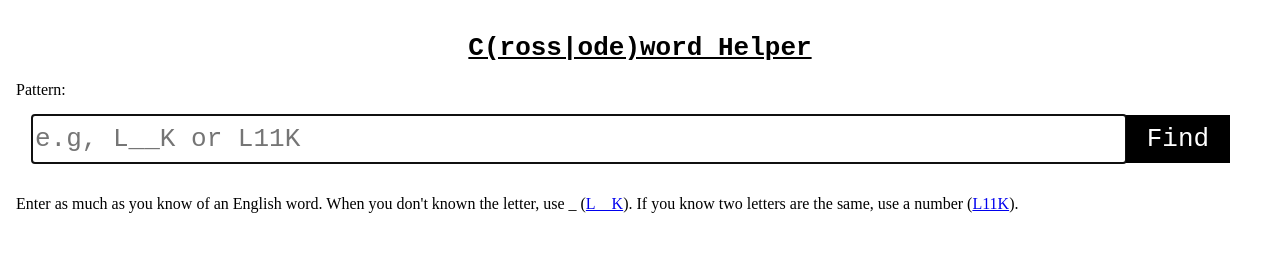
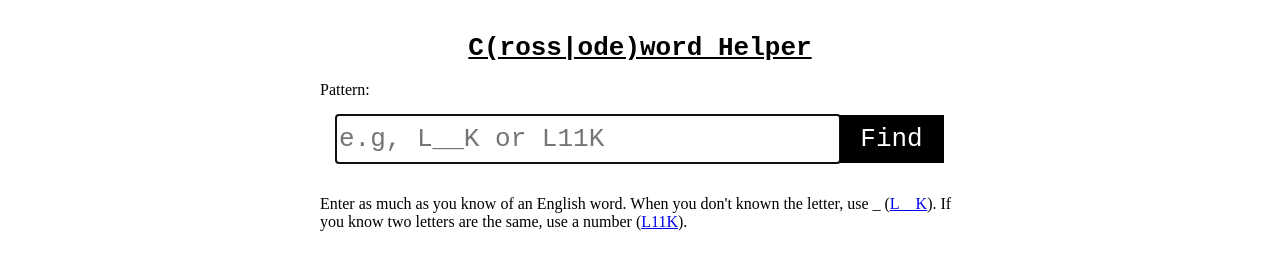
Before and after one commit to PaulKinlan/wordhelper, a website: page public/index.html in a window 1280 px wide. Drawn offline with Linux system fonts and the light colour scheme.

Commit message:
max-width

```diff
--- a/public/index.html
+++ b/public/index.html
@@ -26,7 +26,7 @@
     }
 
     body {
-      min-width: 640px;
+      max-width: 640px;
       margin: auto;
     }
     h1 {
```
